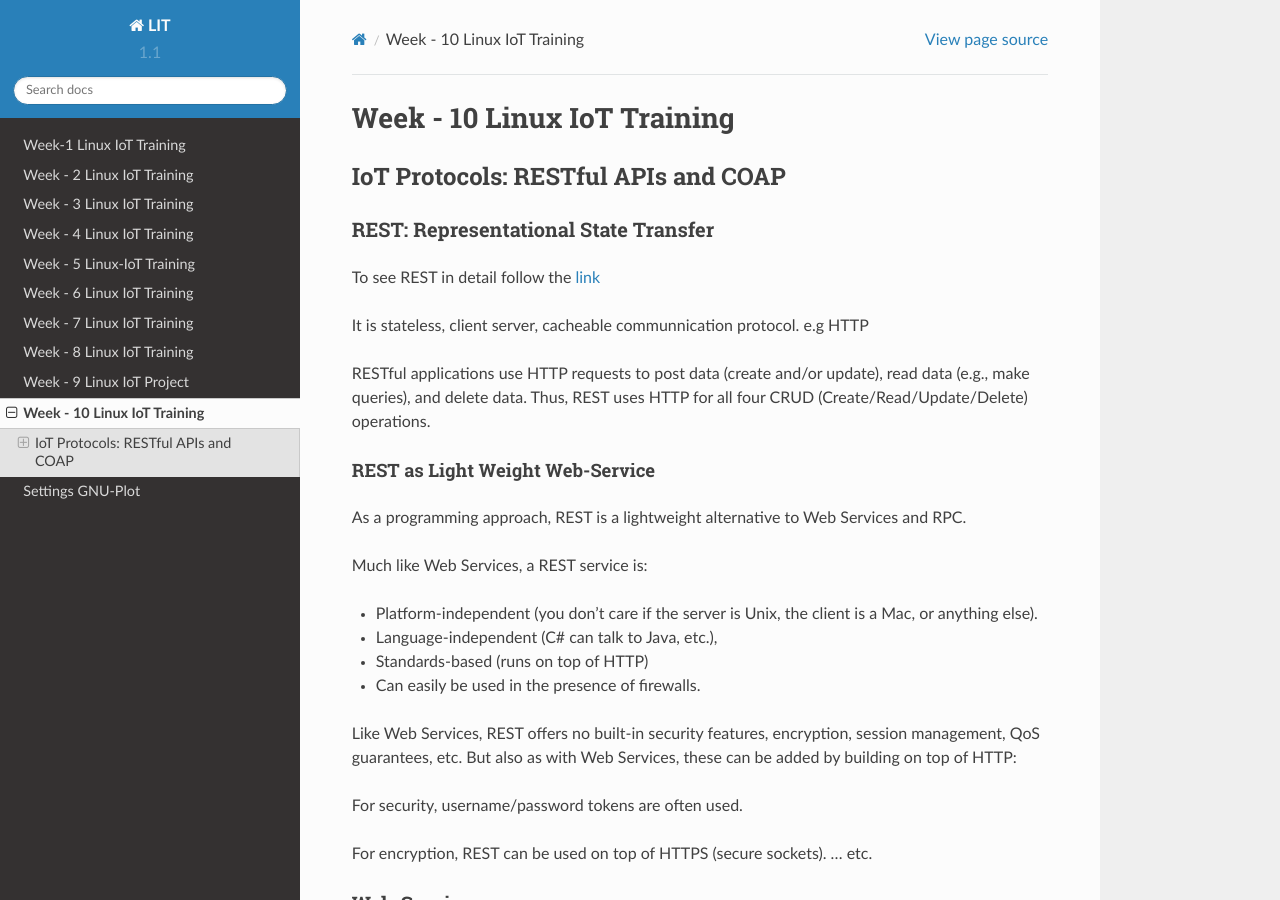
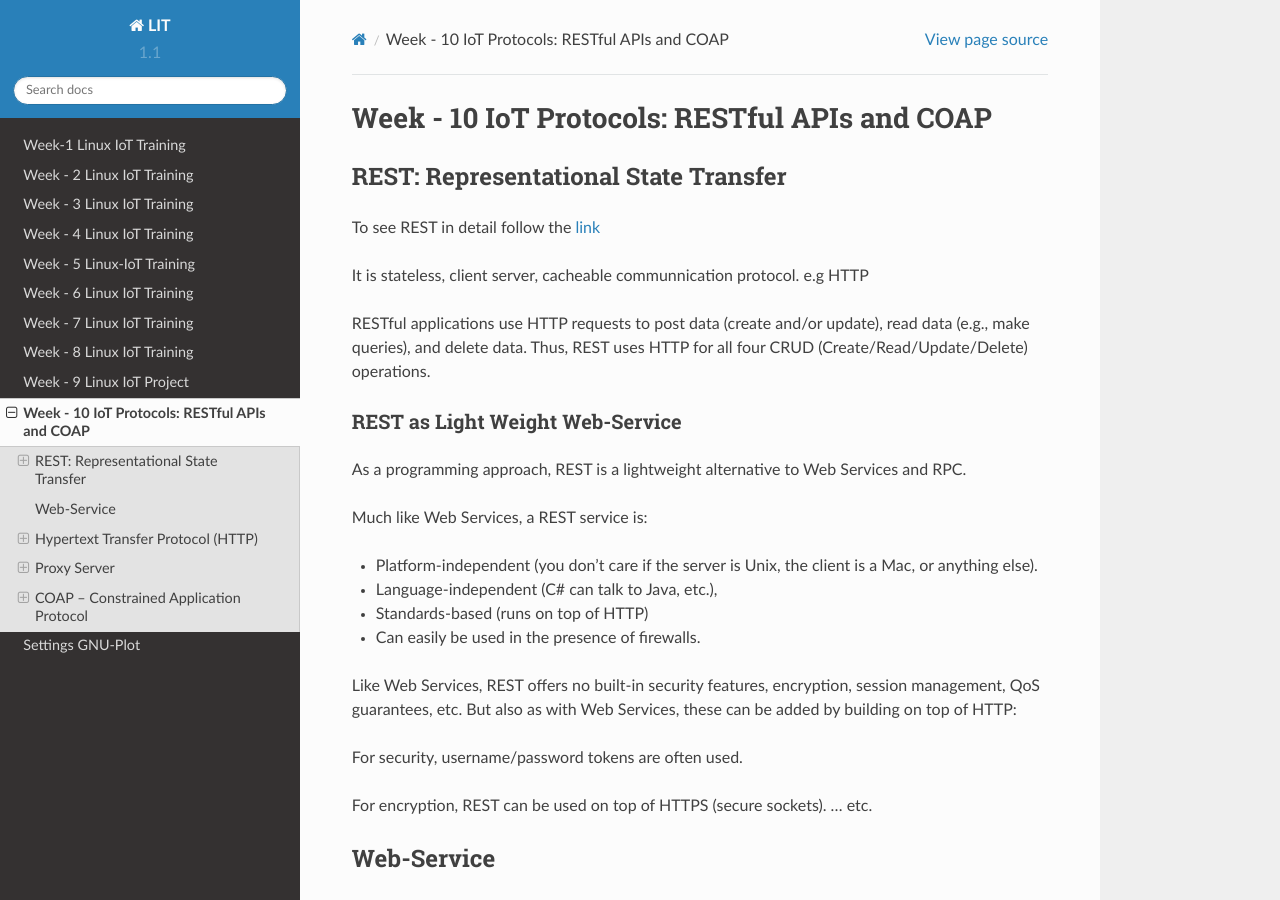
Before and after one commit to EthernetLabs/Training, a Sphinx documentation site: the page built from docs/source/week-10.rst, in a window 1280 px wide and 900 px high. Built offline with Sphinx 7.4.7 and the Read the Docs theme 2.0.0, drawn with Linux system fonts in a browser that asks for light colours.

Commit message:
Changes to Week-10

```diff
--- a/docs/source/week-10.rst
+++ b/docs/source/week-10.rst
@@ -1,11 +1,8 @@
 .. _week-10:
 
-Week - 10 Linux IoT Training
-****************************
+Week - 10 IoT Protocols: RESTful APIs and COAP
+**********************************************
 
-=====================================
-IoT Protocols: RESTful APIs and COAP
-=====================================
 
 REST: Representational State Transfer
 =====================================
```
Also changed, not shown: 15 other files.
